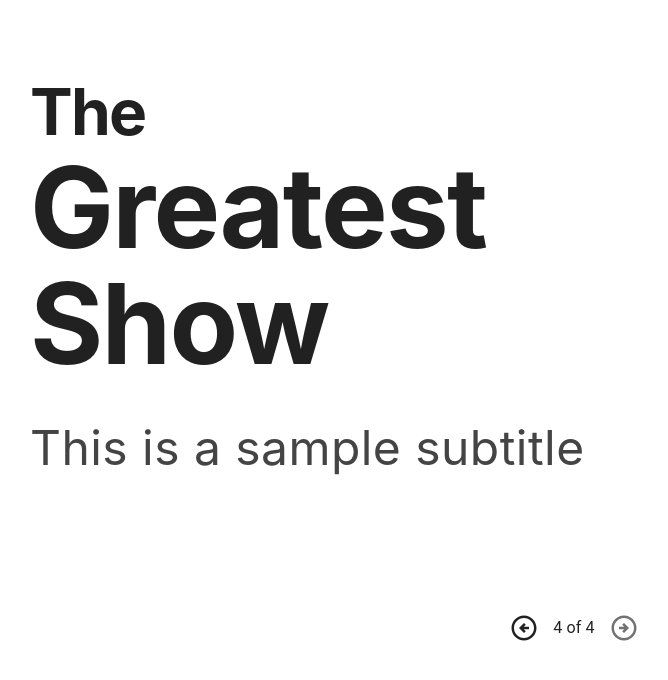
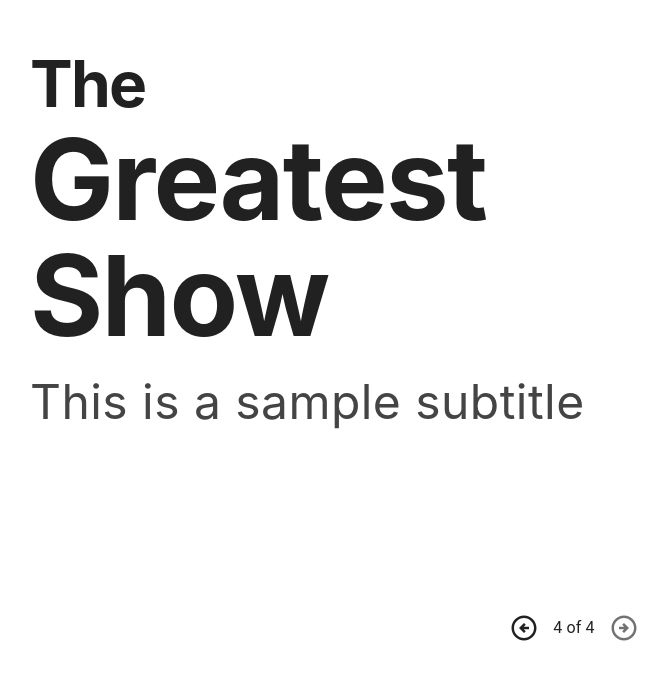
Before and after one commit to HamidMolareza/College, a React (Create React App) app in the folder DesignCourse/simple-page/: page / in a window 1280 px wide. Shown: the part 112-792 px from the top of the page, without its empty margins (66-734 px from the left). Built offline with nearby package versions, Linux system fonts and the light colour scheme.

Commit message:
Improves DesignCourse/simple-page

```diff
--- a/DesignCourse/simple-page/src/components/Design3.tsx
+++ b/DesignCourse/simple-page/src/components/Design3.tsx
@@ -4,15 +4,15 @@ export default function Design3() {
     return (
         <Box sx={(theme) => ({
             height: "100%",
+            display: "flex",
+            flexDirection: "Column",
+            justifyContent: "center",
             [theme.breakpoints.down("laptop")]: {
-                display: "flex",
-                flexDirection: "Column",
-                justifyContent: "center",
                 alignItems: "center",
                 textAlign: "center",
             },
-            [theme.breakpoints.only("tablet")]: {
-                gap: "20px"
+            [theme.breakpoints.up("tablet")]: {
+                gap: "25px"
             }
         })}>
             <Typography variant="h1" sx={(theme) => ({
@@ -20,17 +20,13 @@ export default function Design3() {
                 fontFamily: 'Inter',
                 fontStyle: "normal",
                 fontWeight: "700",
-                maxWidth: "360px",
+                width: "360px",
                 [theme.breakpoints.up("tablet")]: {
                     fontSize: "7rem",
                     width: "750px"
                 },
                 [theme.breakpoints.up("laptop")]: {
-                    position: "absolute",
-                    width: "562px",
-                    height: "348px",
-                    top: "calc((85vh/2) - (348px/2))",
-                    left: "12vh",
+                    marginLeft: "12vh",
                     lineHeight: "116px"
                 },
                 [theme.breakpoints.up("desktop")]: {
@@ -48,11 +44,7 @@ export default function Design3() {
                     fontSize: "3rem",
                 },
                 [theme.breakpoints.up("laptop")]: {
-                    position: "absolute",
-                    width: "610px",
-                    height: "58px",
-                    top: "calc((85vh/2) - 58px/2 + 220px)",
-                    left: "12vh",
+                    marginLeft: "12vh",
                 },
             })}>This is a sample subtitle</Typography>
         </Box>
--- a/DesignCourse/simple-page/src/components/Design4.tsx
+++ b/DesignCourse/simple-page/src/components/Design4.tsx
@@ -4,14 +4,14 @@ export default function Design4() {
     return (
         <Box sx={(theme) => ({
             height: "100%",
+            display: "flex",
+            flexDirection: "Column",
+            justifyContent: "center",
             [theme.breakpoints.down("laptop")]: {
-                display: "flex",
-                flexDirection: "Column",
-                justifyContent: "center",
                 alignItems: "center",
                 textAlign: "center",
             },
-            [theme.breakpoints.only("tablet")]: {
+            [theme.breakpoints.up("tablet")]: {
                 gap: "20px"
             }
         })}>
@@ -26,11 +26,7 @@ export default function Design4() {
                     width: "750px"
                 },
                 [theme.breakpoints.up("laptop")]: {
-                    position: "absolute",
-                    width: "562px",
-                    height: "348px",
-                    top: "calc((85vh/2) - (348px/2))",
-                    left: "12vh",
+                    marginLeft: "12vh",
                     lineHeight: "116px"
                 },
                 [theme.breakpoints.up("desktop")]: {
@@ -55,11 +51,7 @@ export default function Design4() {
                     fontSize: "3rem",
                 },
                 [theme.breakpoints.up("laptop")]: {
-                    position: "absolute",
-                    width: "610px",
-                    height: "58px",
-                    top: "calc((85vh/2) - 58px/2 + 220px)",
-                    left: "12vh",
+                    marginLeft: "12vh",
                 },
             })}>This is a sample subtitle</Typography>
         </Box>
```
